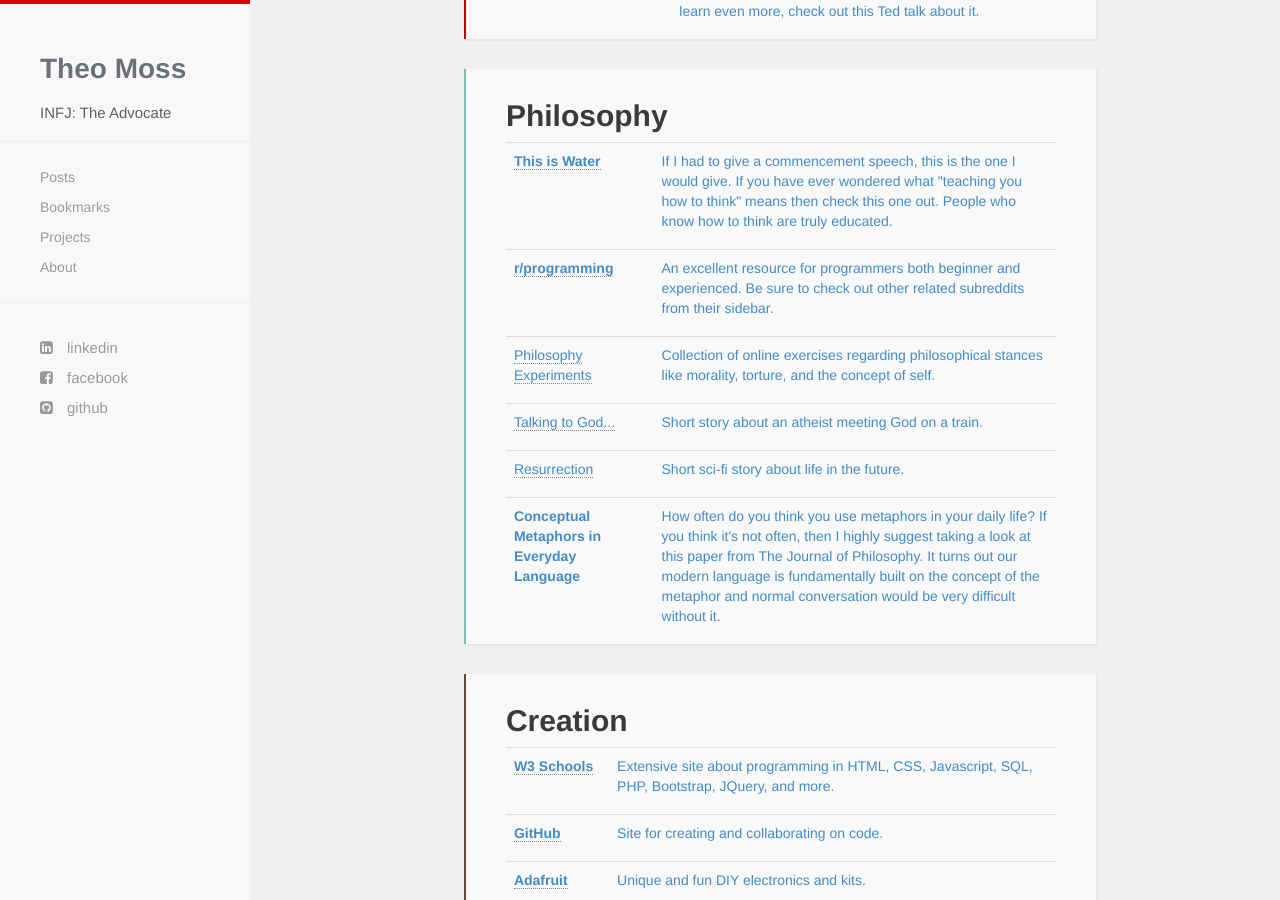
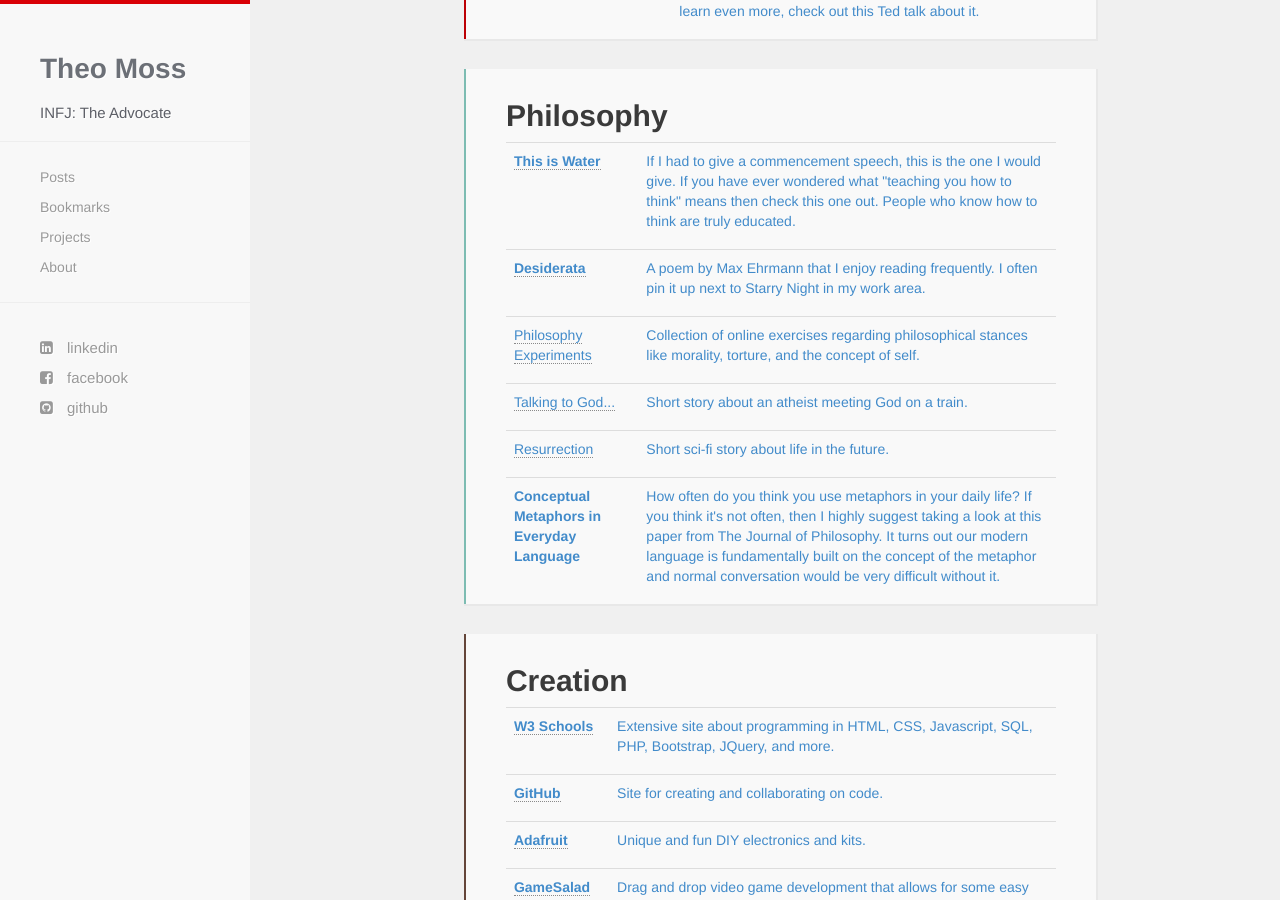
Before and after one commit to tmoss4/tmoss4.github.io, a Jekyll site: the page built from bookmarks.html, in a window 1280 px wide and 900 px high, scrolled down 823 px. Built offline with Jekyll 4.4.1, drawn with Linux system fonts in a browser that asks for light colours; nearby versions of some CDN libraries.

Commit message:
Desiderata bookmark addition

```diff
--- a/bookmarks.html
+++ b/bookmarks.html
@@ -83,10 +83,10 @@ title: Bookmarks
             </tr>
             <tr>
               <td valign="top" class="td3">
-              <p class="p2"><span class="s1"><a href="http://reddit.com/r/programming"><b>r/programming</b></a></span></p>
+                <p class="p2"><span class="s1"><a href="http://mwkworks.com/desiderata.html"><b>Desiderata</b></a></span></p>
               </td>
               <td valign="top" class="td4">
-              <p class="p2"><span class="s1">An excellent resource for programmers both beginner and experienced. Be sure to check out other related subreddits from their sidebar.<span class="Apple-converted-space"> </span></span></p>
+                <p class="p2"><span class="s1">A poem by Max Ehrmann that I enjoy reading frequently. I often pin it up next to Starry Night in my work area.<span class="Apple-converted-space"> </span></span></p>
               </td>
             </tr>
             <tr>
```
Lines whose indentation alone changed are shown as unchanged.
